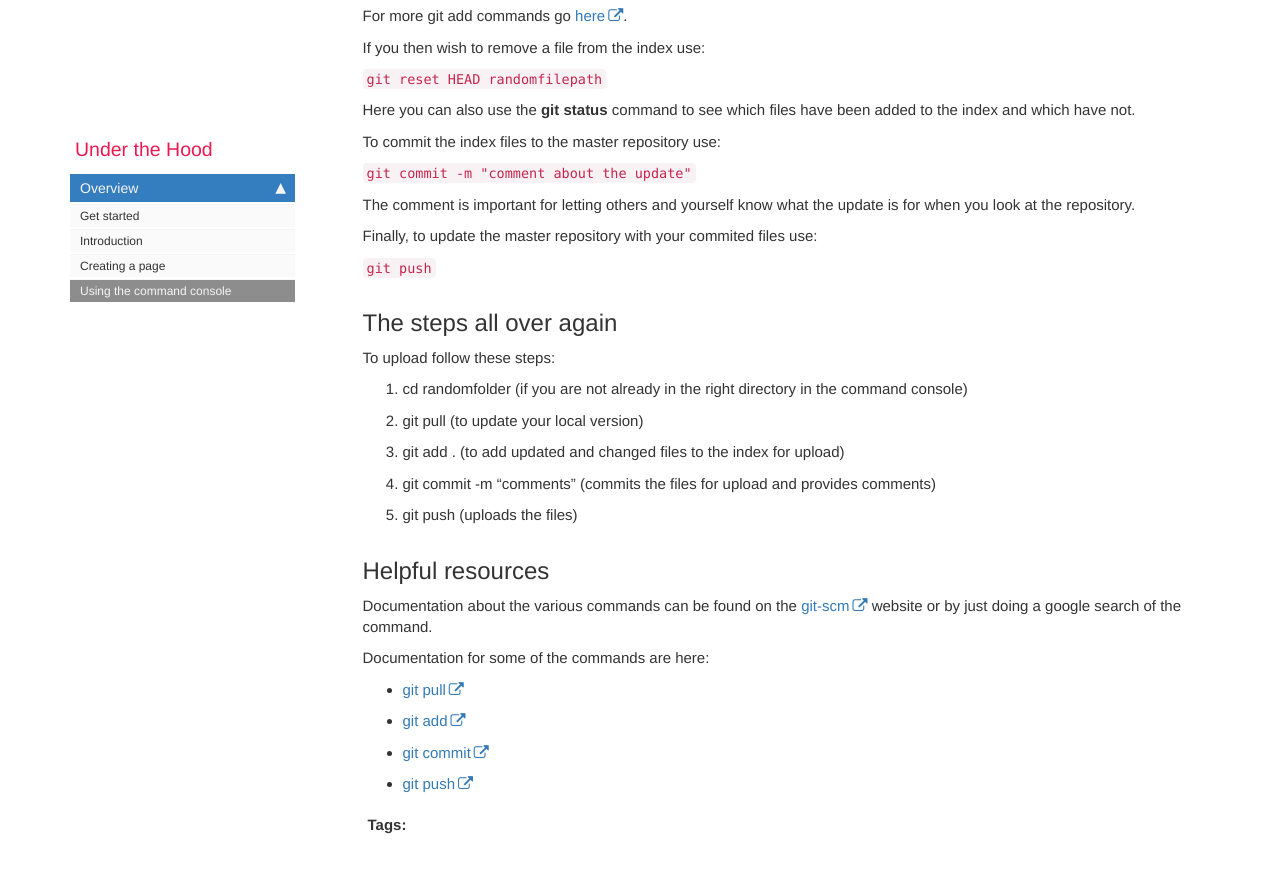
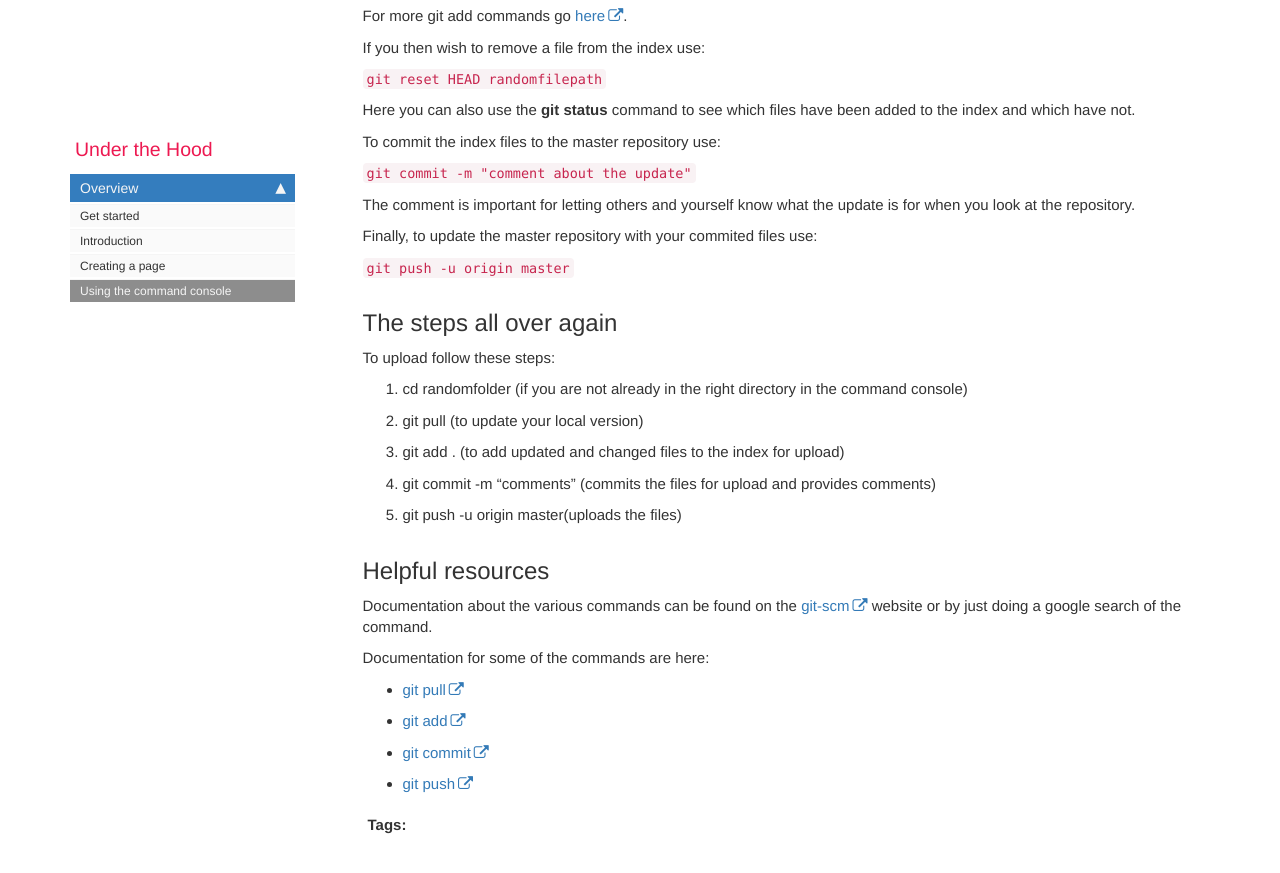
Before and after one commit to mqSociology/underthehood, a Jekyll site: the page built from pages/mydoc/using_the_command_console.markdown, in a window 1280 px wide and 900 px high, scrolled down 1609 px. Shown: the top 873 px of the window. Built offline with Jekyll 4.4.1, drawn with Linux system fonts in a browser that asks for light colours; nearby versions of some CDN libraries; comment, search, counter and statistics services are not loaded.

Commit message:
minor fixes to Using the command console

````diff
--- a/pages/mydoc/using_the_command_console.markdown
+++ b/pages/mydoc/using_the_command_console.markdown
@@ -67,7 +67,7 @@ The comment is important for letting others and yourself know what the update is
 
 Finally, to update the master repository with your commited files use:
 
-```git push```
+```git push -u origin master```
 
 ## The steps all over again
 
@@ -81,7 +81,7 @@ To upload follow these steps:
 
 4. git commit -m "comments" (commits the files for upload and provides comments)
 
-5. git push (uploads the files)
+5. git push -u origin master(uploads the files)
 
 ## Helpful resources
 
````
